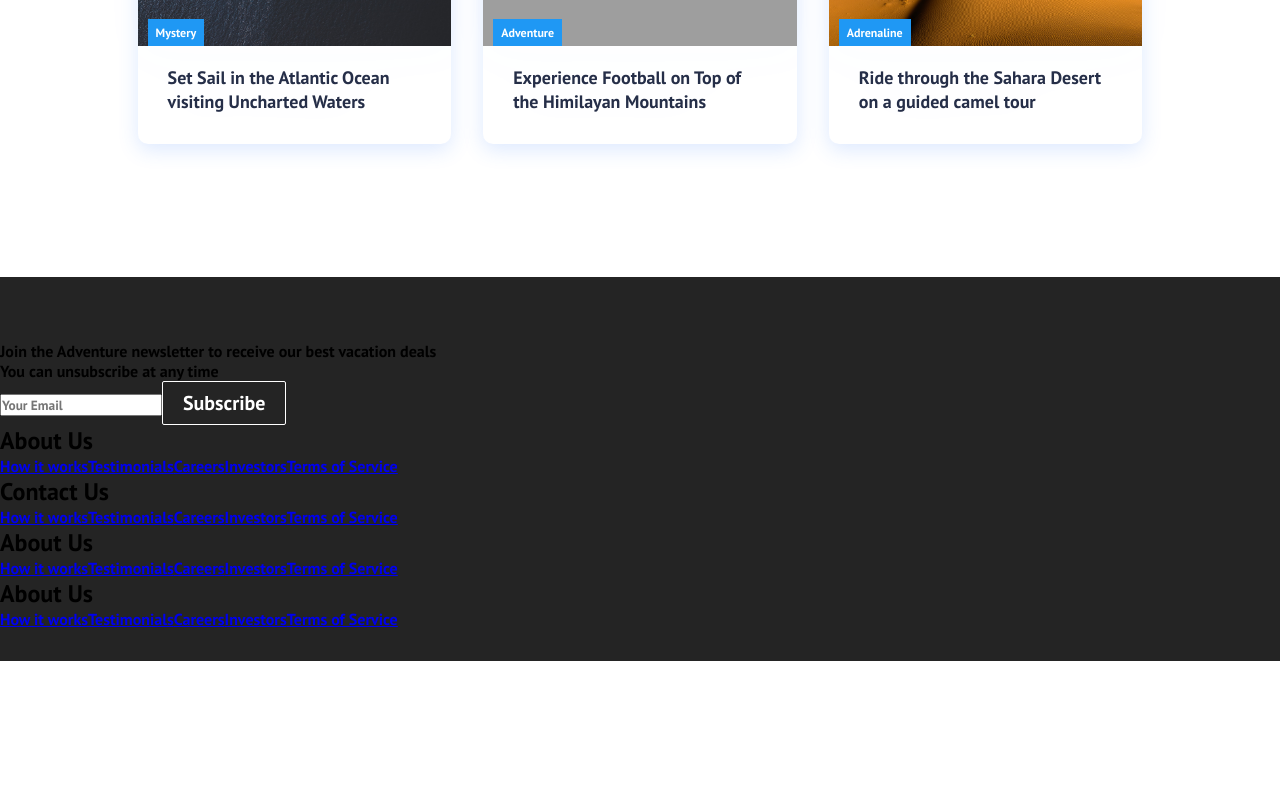
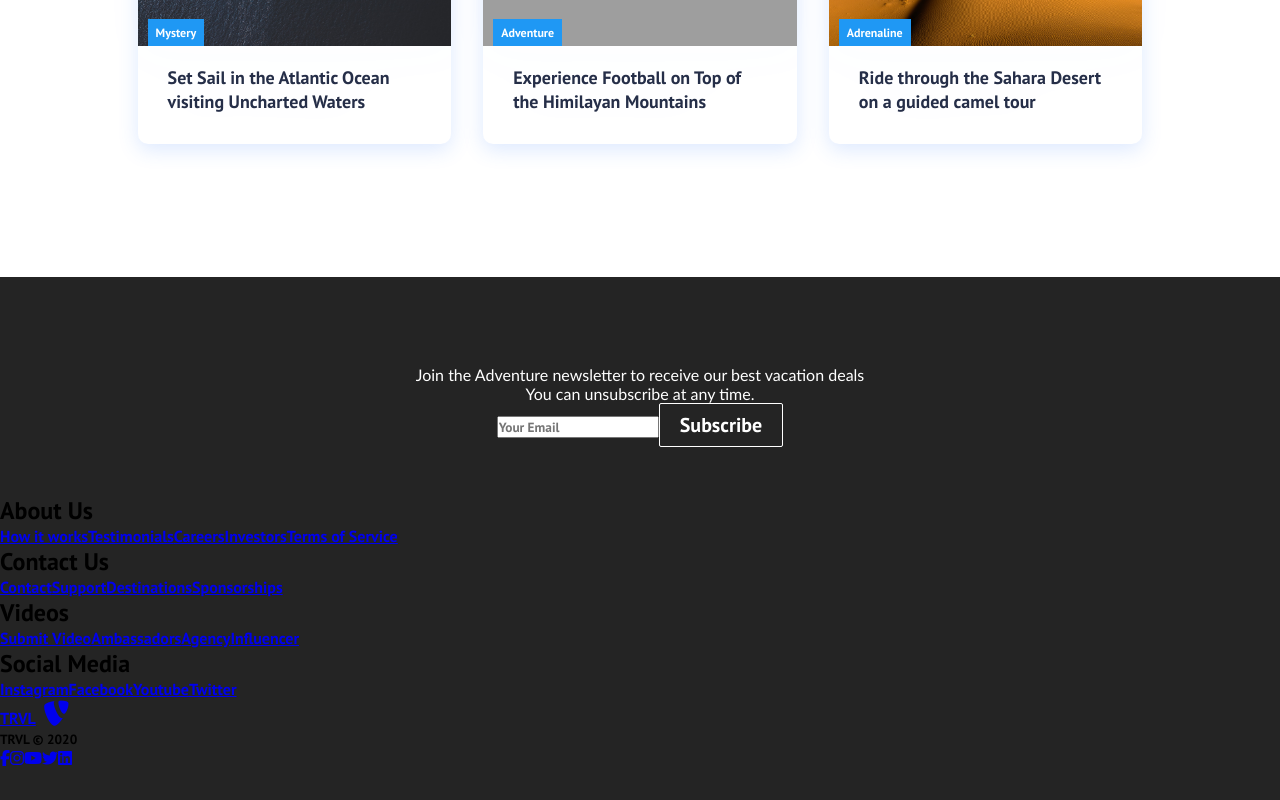
Before and after one commit to Saoa35/adventuries, a React (Create React App) app: page / in a window 1280 px wide. Shown: the part 1648-2448 px from the top of the page. Before the commit the page ends 2309 px from the top, so only its background shows below. Built offline with nearby package versions, Linux system fonts and the light colour scheme; grey boxes are pictures that could not be loaded.

Commit message:
+ added styles to Footer

```diff
--- a/src/components/Footer.css
+++ b/src/components/Footer.css
@@ -6,3 +6,19 @@
   justify-content: center;
   align-self: center;
 }
+
+.footer-subscription {
+  display: flex;
+  flex-direction: column;
+  justify-content: center;
+  align-items: center;
+  text-align: center;
+  margin-bottom: 24px;
+  padding: 24px;
+  color: #fff;
+}
+
+.footer-subscription > p {
+  font-family: "Trebuchet MS", "Lucida Sans Unicode", "Lucida Grande",
+    "Lucida Sans", Arial, sans-serif;
+}
--- a/src/components/Footer.jsx
+++ b/src/components/Footer.jsx
@@ -1,6 +1,6 @@
 import React from "react";
-import { Button } from "./Button.jsx";
 import "./Footer.css";
+import { Button } from "./Button";
 import { Link } from "react-router-dom";
 
 function Footer() {
@@ -11,23 +11,23 @@
           Join the Adventure newsletter to receive our best vacation deals
         </p>
         <p className="footer-subscription-text">
-          You can unsubscribe at any time
+          You can unsubscribe at any time.
         </p>
         <div className="input-areas">
           <form>
             <input
+              className="footer-input"
+              name="email"
               type="email"
-              name="email"
               placeholder="Your Email"
-              className="footer-input"
             />
             <Button buttonStyle="btn--outline">Subscribe</Button>
           </form>
         </div>
       </section>
-      <div className="footer-links">
+      <div class="footer-links">
         <div className="footer-link-wrapper">
-          <div className="footer-link-items">
+          <div class="footer-link-items">
             <h2>About Us</h2>
             <Link to="/sign-up">How it works</Link>
             <Link to="/">Testimonials</Link>
@@ -35,32 +35,84 @@
             <Link to="/">Investors</Link>
             <Link to="/">Terms of Service</Link>
           </div>
-          <div className="footer-link-items">
+          <div class="footer-link-items">
             <h2>Contact Us</h2>
-            <Link to="/sign-up">How it works</Link>
-            <Link to="/">Testimonials</Link>
-            <Link to="/">Careers</Link>
-            <Link to="/">Investors</Link>
-            <Link to="/">Terms of Service</Link>
+            <Link to="/">Contact</Link>
+            <Link to="/">Support</Link>
+            <Link to="/">Destinations</Link>
+            <Link to="/">Sponsorships</Link>
           </div>
-          <div className="footer-link-items">
-            <h2>About Us</h2>
-            <Link to="/sign-up">How it works</Link>
-            <Link to="/">Testimonials</Link>
-            <Link to="/">Careers</Link>
-            <Link to="/">Investors</Link>
-            <Link to="/">Terms of Service</Link>
+        </div>
+        <div className="footer-link-wrapper">
+          <div class="footer-link-items">
+            <h2>Videos</h2>
+            <Link to="/">Submit Video</Link>
+            <Link to="/">Ambassadors</Link>
+            <Link to="/">Agency</Link>
+            <Link to="/">Influencer</Link>
           </div>
-          <div className="footer-link-items">
-            <h2>About Us</h2>
-            <Link to="/sign-up">How it works</Link>
-            <Link to="/">Testimonials</Link>
-            <Link to="/">Careers</Link>
-            <Link to="/">Investors</Link>
-            <Link to="/">Terms of Service</Link>
+          <div class="footer-link-items">
+            <h2>Social Media</h2>
+            <Link to="/">Instagram</Link>
+            <Link to="/">Facebook</Link>
+            <Link to="/">Youtube</Link>
+            <Link to="/">Twitter</Link>
           </div>
         </div>
       </div>
+      <section class="social-media">
+        <div class="social-media-wrap">
+          <div class="footer-logo">
+            <Link to="/" className="social-logo">
+              TRVL
+              <i class="fab fa-typo3" />
+            </Link>
+          </div>
+          <small class="website-rights">TRVL © 2020</small>
+          <div class="social-icons">
+            <Link
+              class="social-icon-link facebook"
+              to="/"
+              target="_blank"
+              aria-label="Facebook"
+            >
+              <i class="fab fa-facebook-f" />
+            </Link>
+            <Link
+              class="social-icon-link instagram"
+              to="/"
+              target="_blank"
+              aria-label="Instagram"
+            >
+              <i class="fab fa-instagram" />
+            </Link>
+            <Link
+              class="social-icon-link youtube"
+              to="/"
+              target="_blank"
+              aria-label="Youtube"
+            >
+              <i class="fab fa-youtube" />
+            </Link>
+            <Link
+              class="social-icon-link twitter"
+              to="/"
+              target="_blank"
+              aria-label="Twitter"
+            >
+              <i class="fab fa-twitter" />
+            </Link>
+            <Link
+              class="social-icon-link twitter"
+              to="/"
+              target="_blank"
+              aria-label="LinkedIn"
+            >
+              <i class="fab fa-linkedin" />
+            </Link>
+          </div>
+        </div>
+      </section>
     </div>
   );
 }
```
